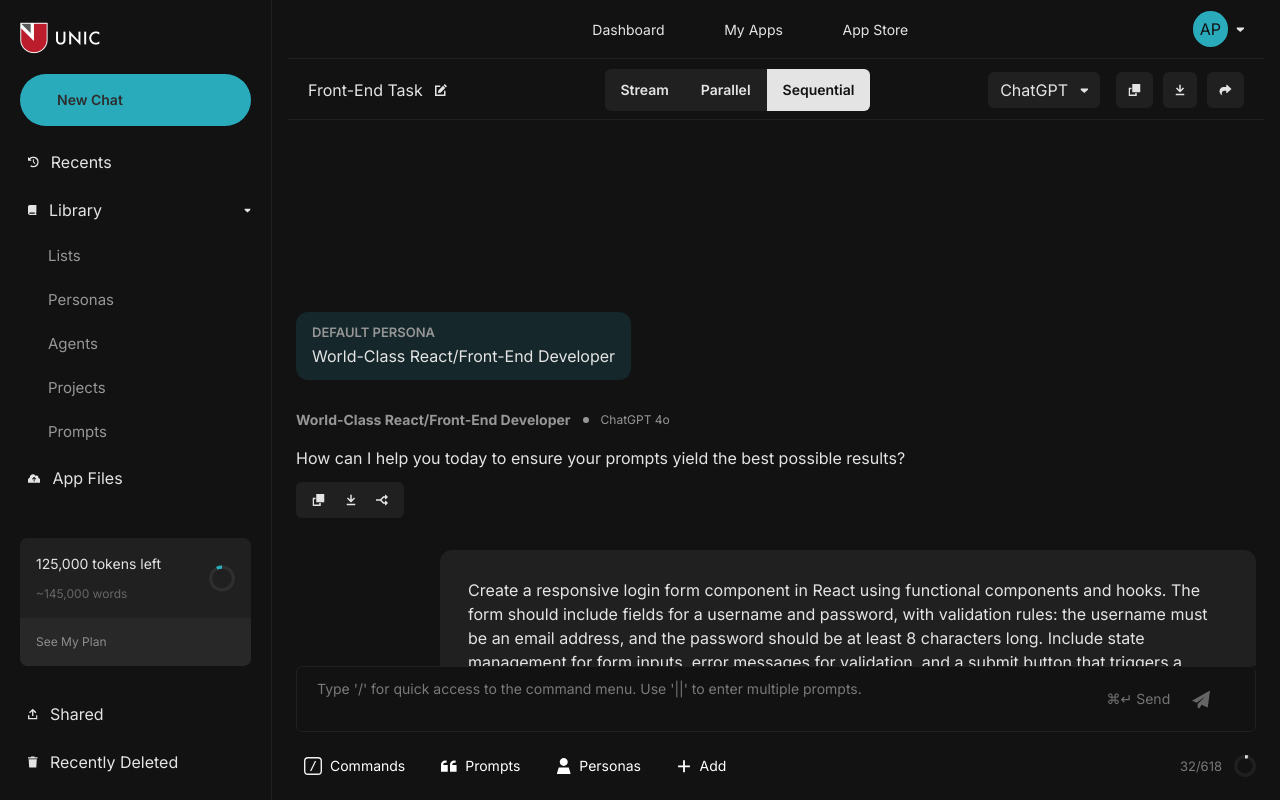
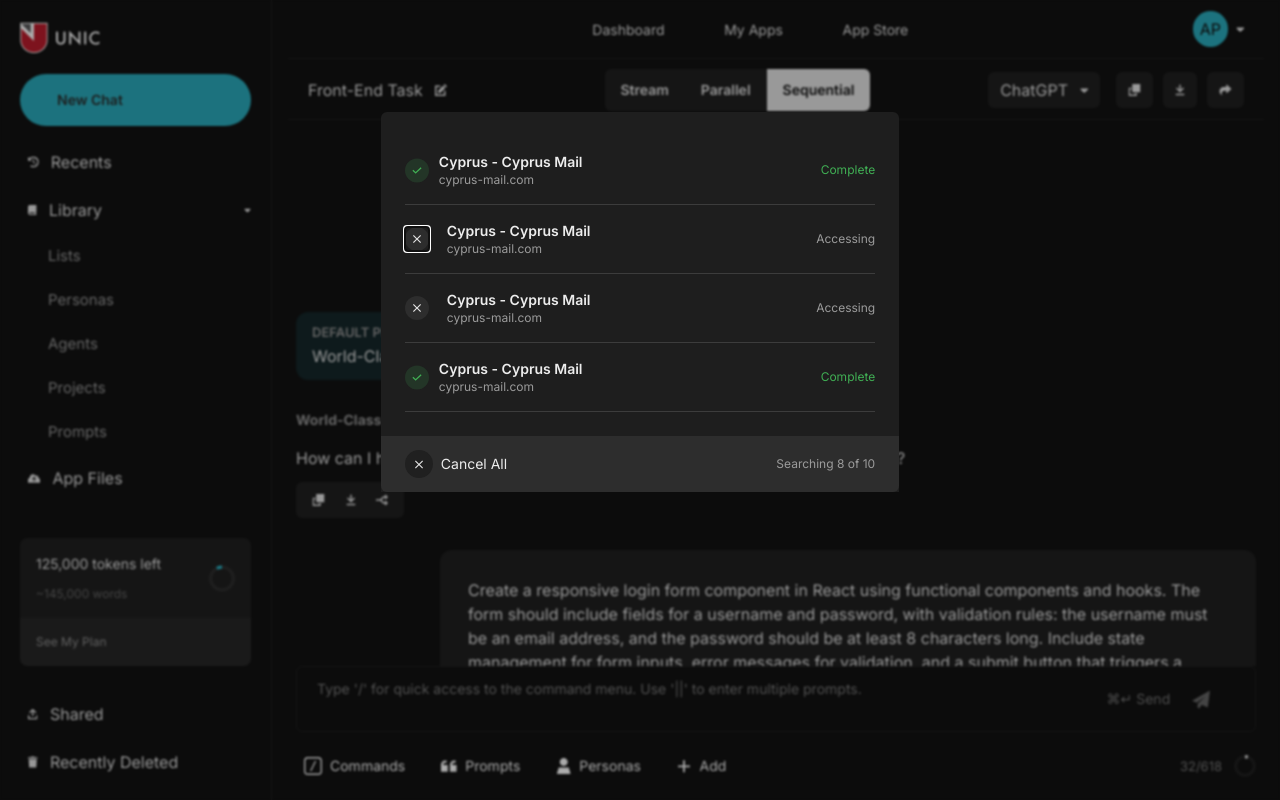
Before and after one commit to victory-a/unic_assessment, a Next.js app: page / in a window 1280 px wide. Built offline with nearby package versions, Linux system fonts and the light colour scheme.

Commit message:
web scraping ui done

```diff
--- /dev/null
+++ b/src/assets/svg-icons/CancelIcon.tsx
@@ -0,0 +1,27 @@
+import React from 'react';
+
+const CancelIcon = () => {
+  return (
+    <svg width='8' height='9' viewBox='0 0 8 9' fill='none' xmlns='http://www.w3.org/2000/svg'>
+      <path
+        d='M1.22729 0.910303L0.818798 0.5L0 1.3188L0.408495 1.72729L3.1812 4.5L0.410303 7.27271L0 7.6812L0.818798 8.5L1.22729 8.09151L4 5.3188L6.77271 8.0897L7.1812 8.5L8 7.6812L7.59151 7.27271L4.8188 4.5L7.5897 1.72729L8 1.3188L7.1812 0.5L6.77271 0.910303L4 3.6812L1.22729 0.910303Z'
+        fill='#E4E4E4'
+      />
+    </svg>
+  );
+};
+
+export default CancelIcon;
+
+
+export const CancelIconOutline =() => {
+  return (
+    <svg width='24' height='24' viewBox='0 0 24 24' fill='none' xmlns='http://www.w3.org/2000/svg'>
+    <rect width='24' height='24' rx='12' fill='#2D2D2D' />
+    <path
+      d='M9.22729 8.4103L8.8188 8L8 8.8188L8.4085 9.22729L11.1812 12L8.4103 14.7727L8 15.1812L8.8188 16L9.22729 15.5915L12 12.8188L14.7727 15.5897L15.1812 16L16 15.1812L15.5915 14.7727L12.8188 12L15.5897 9.22729L16 8.8188L15.1812 8L14.7727 8.4103L12 11.1812L9.22729 8.4103Z'
+      fill='#E4E4E4'
+    />
+  </svg>
+  )
+}
--- /dev/null
+++ b/src/assets/svg-icons/CompleteIcon.tsx
@@ -0,0 +1,17 @@
+import React from 'react';
+
+const CompleteIcon = () => {
+  return (
+    <span>
+      <svg width='24' height='25' viewBox='0 0 24 25' fill='none' xmlns='http://www.w3.org/2000/svg'>
+        <rect y='0.5' width='24' height='24' rx='12' fill='#40AE54' fill-opacity='0.16' />
+        <path
+          d='M16.549 10.1935L16.0778 10.6404L11.1276 15.3285L10.6807 15.751L10.2339 15.3285L7.9223 13.1409L7.45105 12.694L8.3448 11.7495L8.81605 12.1963L10.6807 13.9615L15.184 9.69587L15.6553 9.24899L16.549 10.1935Z'
+          fill='#40AE54'
+        />
+      </svg>
+    </span>
+  );
+};
+
+export default CompleteIcon;
--- a/src/components/CommandsModal.tsx
+++ b/src/components/CommandsModal.tsx
@@ -1,9 +1,11 @@
 import React from 'react';
+
 import Dialog from '@/components/Dialog';
-import CommandIcon from '@/assets/svg-icons/CommandIcon';
-import CloseIcon from '@/assets/svg-icons/CloseIcon';
 import URLScrapeToggle from './UrlScrapeToggle';
 import WebSearchToggle from './WebSearchToggle';
+
+import CommandIcon from '@/assets/svg-icons/CommandIcon';
+import CancelIcon from '@/assets/svg-icons/CancelIcon';
 
 interface ICommandsModal {
   isOpen: boolean;
@@ -19,8 +21,11 @@
             <CommandIcon />
             <h3 className='text-sm font-medium text-white'>Commands</h3>
           </div>
-          <button onClick={onClose}>
-            <CloseIcon width={23} height={23} />
+          <button
+            onClick={onClose}
+            className='hover:bg-grey-700 relative flex h-7 w-7 items-center justify-center rounded-full'
+          >
+            <CancelIcon />
           </button>
         </div>
         <div className='flex flex-col gap-2 p-4'>
--- /dev/null
+++ b/src/components/ScrapingModal.tsx
@@ -0,0 +1,94 @@
+import React from 'react';
+import { clsMerge } from '@/utils/classname-merge';
+
+import Dialog from '@/components/Dialog';
+import CancelIcon, { CancelIconOutline } from '@/assets/svg-icons/CancelIcon';
+import CompleteIcon from '@/assets/svg-icons/CompleteIcon';
+
+interface IScrapingModal {
+  isOpen: boolean;
+  onClose: () => void;
+  count?: number;
+  total?: number;
+  handleCancelOne: (id: string) => void;
+  handleCancelAll: () => void;
+}
+
+const scrapingQueue = [
+  { completed: true, title: 'Cyprus - Cyprus Mail', url: 'cyprus-mail.com', id: '1' },
+  { completed: false, title: 'Cyprus Mail', url: 'cyprus-mail.com', id: '1' },
+  { completed: false, title: 'Breaking News, Latest News', url: 'edition.cnn.com', id: '1' },
+  { completed: true, title: 'Cyprus News - Google Search', url: 'google.com', id: '1' },
+];
+
+const ScrapingModal = ({
+  isOpen,
+  onClose,
+  count = 8,
+  total = 10,
+  handleCancelOne,
+  handleCancelAll,
+}: IScrapingModal) => {
+  return (
+    <Dialog isOpen={isOpen} onClose={onClose}>
+      <div className='bg-grey-1000 w-[90%] max-w-[35.75rem] rounded-t-md'>
+        <div className='p-6'>
+          {scrapingQueue.map((item) => (
+            <SingleScrapeProcess
+              key={item.id}
+              title='Cyprus - Cyprus Mail'
+              url='cyprus-mail.com'
+              onCancel={() => handleCancelOne(item.id)}
+              completed={item.completed}
+            />
+          ))}
+        </div>
+        <div className='flex items-center justify-between rounded-b-md bg-grey-200 px-6 py-3.5'>
+          <div className='flex items-center'>
+            <button
+              onClick={handleCancelAll}
+              className='hover:bg-grey-700 relative mr-2 flex h-7 w-7 items-center justify-center rounded-full bg-foreground'
+            >
+              <CancelIcon />
+            </button>
+            <p className='text-grey-900 text-sm'>Cancel All</p>
+          </div>
+          <p className='text-grey-1100 text-xs'>
+            Searching {count} of {total}
+          </p>
+        </div>
+      </div>
+    </Dialog>
+  );
+};
+
+export default ScrapingModal;
+
+interface ISingleScrapeProcess {
+  completed: boolean;
+  title: string;
+  url: string;
+  onCancel: () => void;
+}
+const SingleScrapeProcess = ({ completed, title, url, onCancel }: ISingleScrapeProcess) => {
+  return (
+    <div className='flex items-center justify-between border-b border-[#3C3C3C] py-4'>
+      <div className='flex items-center gap-2.5'>
+        {completed ? (
+          <CompleteIcon />
+        ) : (
+          <button onClick={onCancel} className='group mr-2'>
+            <CancelIconOutline />
+          </button>
+        )}
+        <div>
+          <h3 className='text-grey-900 text-sm font-semibold'>{title}</h3>
+          <p className='text-grey-1100 text-xs font-medium'>{url}</p>
+        </div>
+      </div>
+      <p className={clsMerge('text-xs font-medium', completed ? 'text-green-200' : 'text-grey-1100')}>
+        {completed ? 'Complete' : 'Accessing'}
+      </p>
+    </div>
+  );
+};
--- a/src/pages/index.tsx
+++ b/src/pages/index.tsx
@@ -7,6 +7,7 @@
 import useDisclosure from '@/hooks/useDisclosure';
 import CommandsModal from '@/components/CommandsModal';
 import { Metadata, Viewport } from 'next';
+import ScrapingModal from '@/components/ScrapingModal';
 
 export const metadata: Metadata = {
   title: `UNIC Assessment`,
@@ -26,9 +27,28 @@
     onToggle: onToggleCommandsModal,
   } = useDisclosure();
 
+  const { isOpen: isScrapingModalOpen, onClose: onCloseScrapingModal } = useDisclosure({ isOpen: true });
+
+  const cancelOne = (id: string) => {
+    console.log({ 'cancel scrape': id });
+    onCloseScrapingModal;
+  };
+
+  const cancelAll = () => {
+    onCloseScrapingModal();
+  };
+
   return (
     <>
       {isCommandsModalOpen ? <CommandsModal isOpen={isCommandsModalOpen} onClose={onCloseCommandsModal} /> : null}
+      {isScrapingModalOpen ? (
+        <ScrapingModal
+          isOpen={isScrapingModalOpen}
+          onClose={onCloseScrapingModal}
+          handleCancelOne={cancelOne}
+          handleCancelAll={cancelAll}
+        />
+      ) : null}
 
       <AppLayout>
         <div className='pb-7 pt-10 md:pt-48'>
--- a/tailwind.config.ts
+++ b/tailwind.config.ts
@@ -21,12 +21,16 @@
           500: '#8E8E8E',
           600: '#797979',
           700: '#747474',
+          900: '#ECECEC',
+          1000: '#1E1E1E',
+          1100: '#9B9B9B',
         },
         blue: {
           100: '#2AABBC',
         },
         green: {
           100: '#15272A',
+          200: '#40AE54',
         },
       },
     },
```
